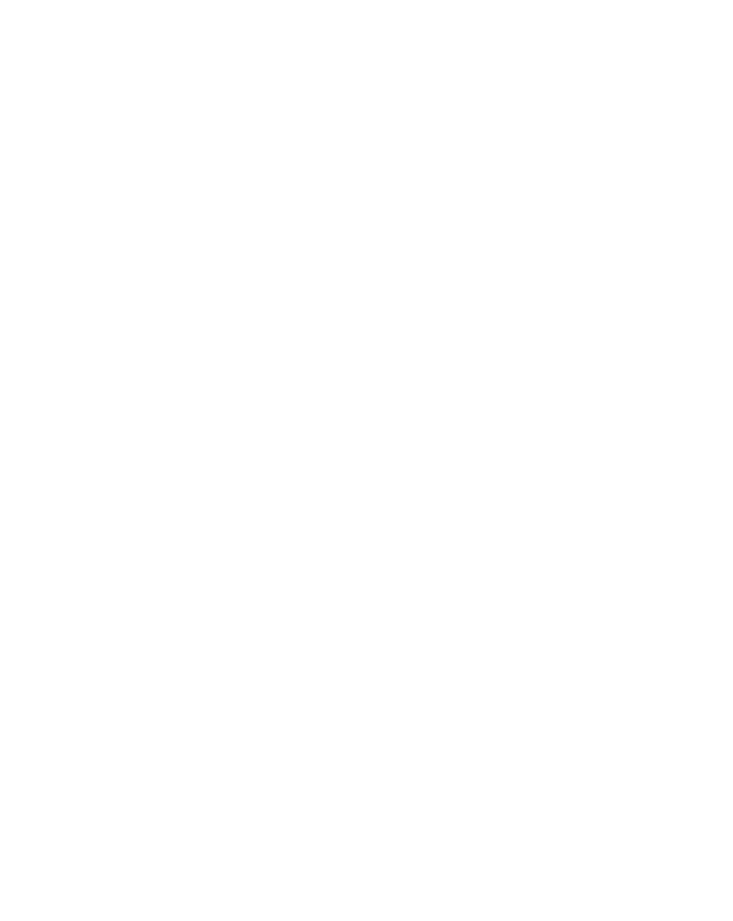
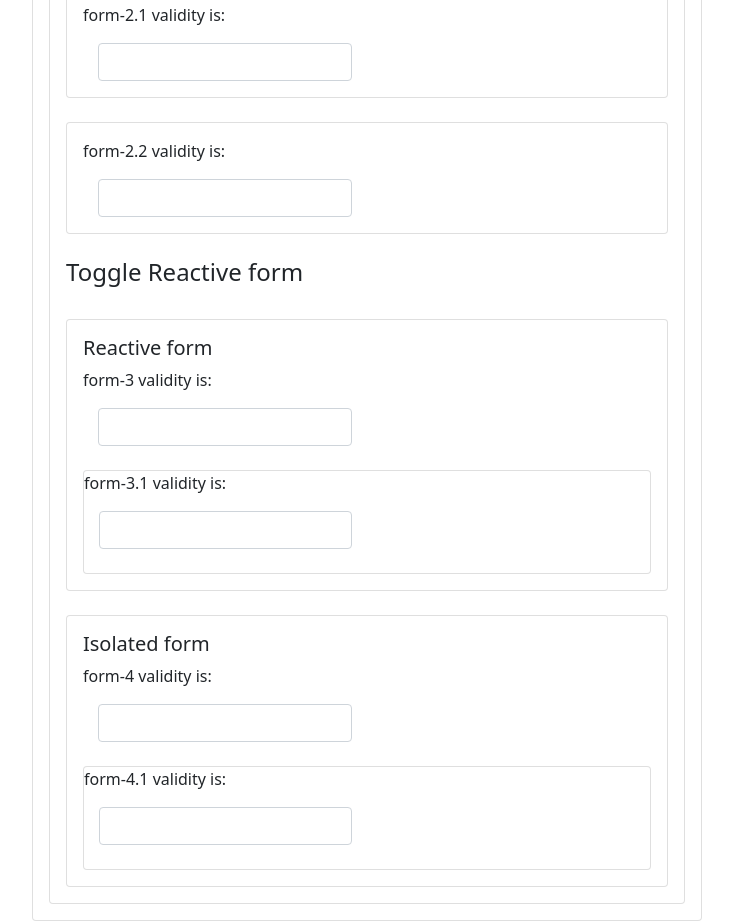
Before and after one commit to adiletyerkin/Assignment10, an Angular app: page / in a window 1280 px wide. Shown: the part 700-1621 px from the top of the page, without its empty margins (50-783 px from the left). Before the commit the page ends 800 px from the top, so only its background shows below. Built offline with nearby package versions, Linux system fonts and the light colour scheme.

Commit message:
Task2 template

```diff
--- a/src/app/app.component.html
+++ b/src/app/app.component.html
@@ -1,5 +1,3 @@
 <app-task1></app-task1>
-
-
-
+<br><br>
 <app-task2></app-task2>
--- a/src/app/task2/task2.component.html
+++ b/src/app/task2/task2.component.html
@@ -1,11 +1,75 @@
-<div class="container-sm">
+
+<div class="container">
   <h2>Task2 </h2>
-
-
-
-
-
-
-
-
+  <div style="width: 60%">
+    <div class="card">
+      <div class="card-body">
+        <p>form-1 validity is:</p>
+        <div class="card">
+          <div class="card-body">
+            <p>form-2 validity is:</p>
+            <div class="col-md-6">
+              <input type="text" class="form-control">
+            </div>
+            <br>
+            <div class="card">
+              <div class="card-body">
+                <p>form-2.1 validity is:</p>
+                <div class="col-md-6">
+                  <input type="text" class="form-control">
+                </div>
+              </div>
+            </div>
+            <br>
+            <div class="card">
+              <div class="card-body">
+                <p>form-2.2 validity is:</p>
+                <div class="col-md-6">
+                  <input type="text" class="form-control">
+                </div>
+              </div>
+            </div>
+            <br>
+            <h4>Toggle Reactive form</h4>
+            <br>
+            <div class="card">
+              <div class="card-body">
+                <h5>Reactive form</h5>
+                <p>form-3 validity is: </p>
+                <div class="col-md-6">
+                  <input type="text" class="form-control">
+                </div>
+                <br>
+                <div class="card">
+                  <p>form-3.1 validity is:</p>
+                  <div class="col-md-6">
+                    <input type="text" class="form-control">
+                  </div>
+                  <br>
+                </div>
+              </div>
+            </div>
+            <br>
+            <div class="card">
+              <div class="card-body">
+                <h5>Isolated form</h5>
+                <p>form-4 validity is: </p>
+                <div class="col-md-6">
+                  <input type="text" class="form-control">
+                </div>
+                <br>
+                <div class="card">
+                  <p>form-4.1 validity is:</p>
+                  <div class="col-md-6">
+                    <input type="text" class="form-control">
+                  </div>
+                  <br>
+                </div>
+              </div>
+            </div>
+          </div>
+        </div>
+      </div>
+    </div>
+  </div>
 </div>
```
